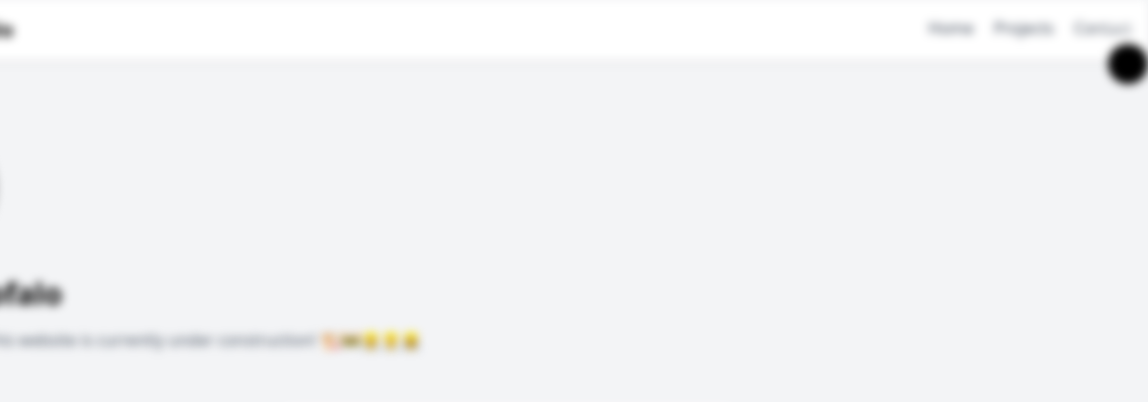
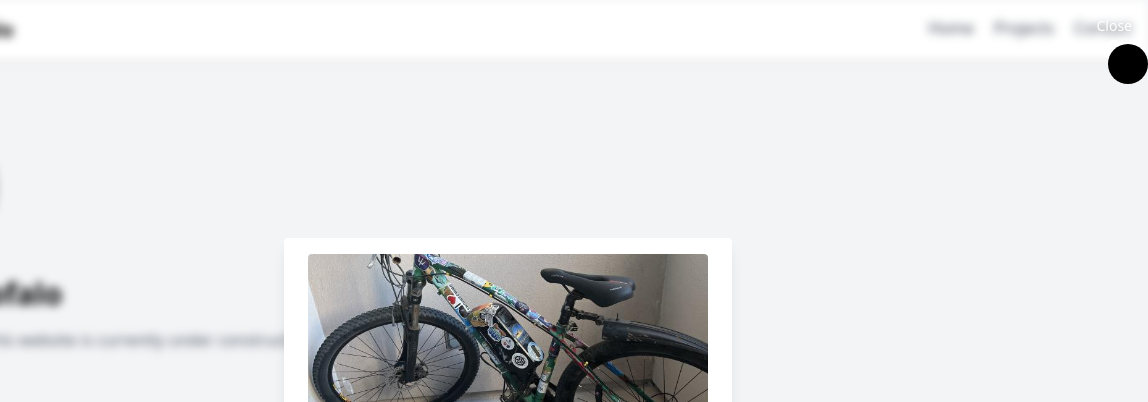
Before and after one commit to Ben8176/Ben8176.github.io, a plain HTML site: page index.html in a window 1280 px wide. Both pictures are taken after a click on the element 197 px from the left and 590 px from the top of the page. Shown: the top 402 px of the page, 132-1280 px from the left. Drawn offline with nearby package versions, Linux system fonts and the light colour scheme.

Commit message:
modals now unblurred

```diff
--- a/main.css
+++ b/main.css
@@ -1,8 +1,4 @@
-body.blur {
-    filter: blur(5px); /* Adjust the pixel value as needed */
+/* This ensures that the modal itself isn’t blurred */
+body.blur > *:not(#projectModal) {
+    filter: blur(5px);
 }
-
-/* This ensures that the modal itself isn’t blurred */
-body.blur #projectModal {
-    filter: none;
-}
```
